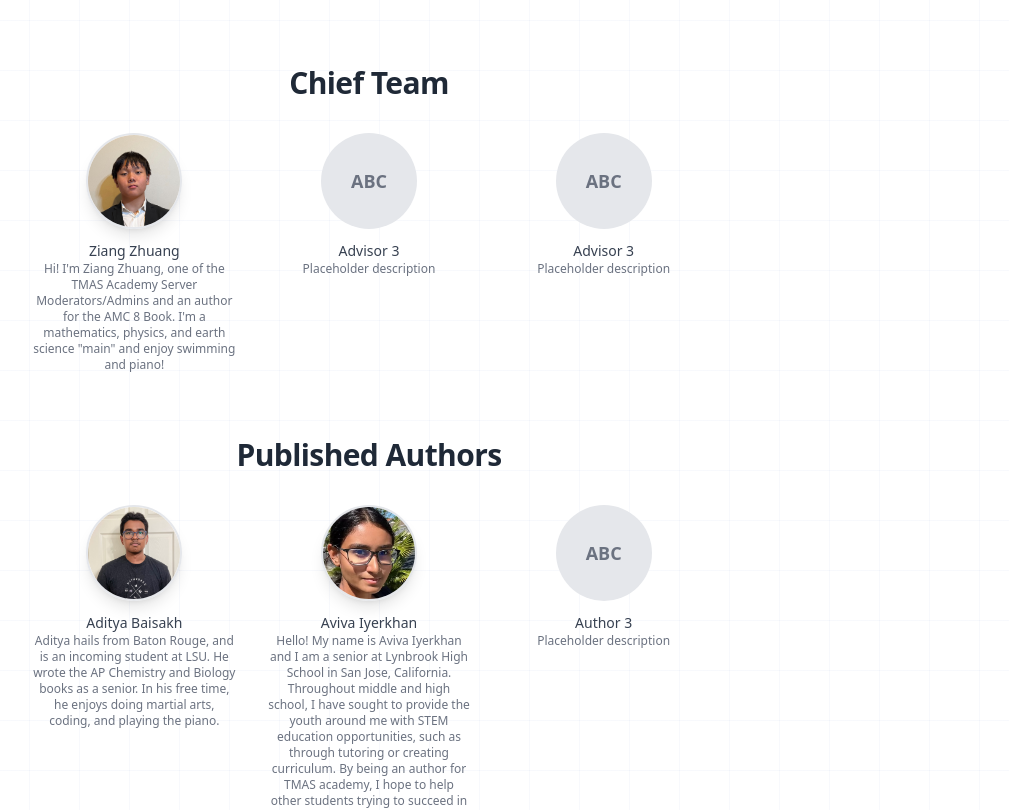
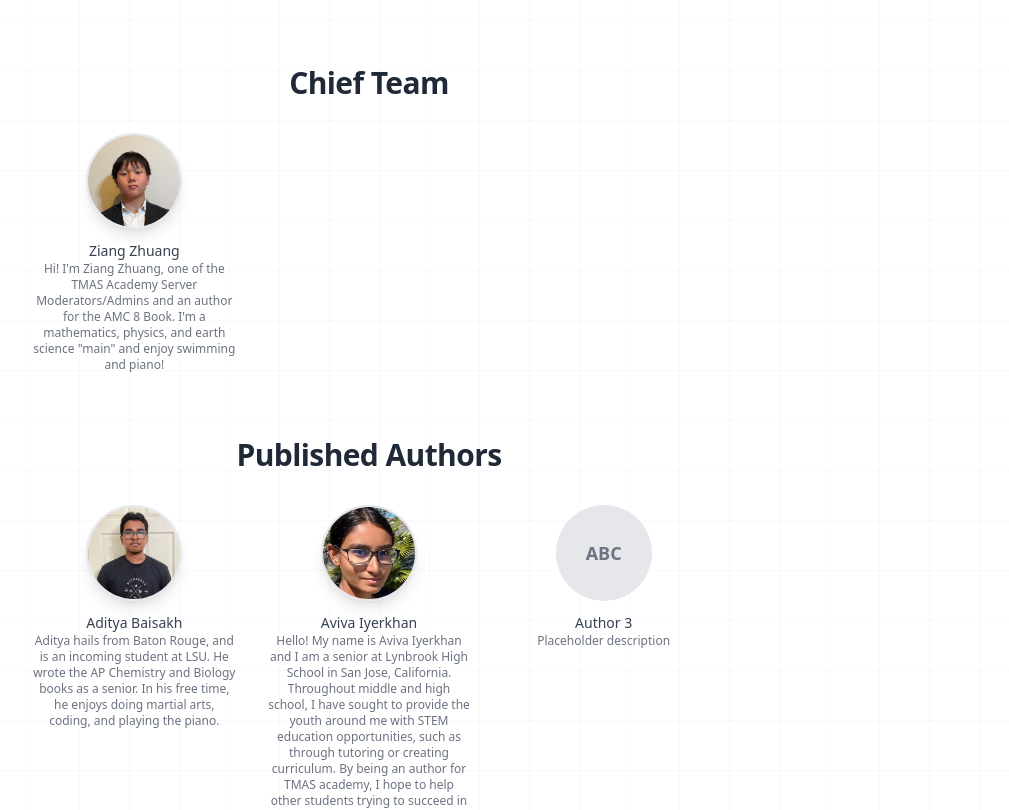
Before and after one commit to ritvikrustagi/tmas_website, a Next.js app: page /about in a window 1280 px wide. Shown: the part 1180-1990 px from the top of the page, without its empty margins (271-1280 px from the left). Built offline with nearby package versions, Linux system fonts and the light colour scheme.

Commit message:
refactor: remove placeholder advisor sections and update student description

```diff
--- a/src/app/about/page.tsx
+++ b/src/app/about/page.tsx
@@ -1,3 +1,4 @@
+/* eslint-disable react/no-unescaped-entities */
 'use client'
 
 import React from 'react'
@@ -142,63 +143,6 @@ export default function About() {
                         Hi! I'm Ziang Zhuang, one of the TMAS Academy Server Moderators/Admins and an author for the AMC 8 Book. I'm a mathematics, physics, and earth science "main" and enjoy swimming and piano!
                       </p>
                   </div>
-
-                  {/* Advisor 2 */}
-                  <div className="text-center">
-                    <div
-                      className="w-24 h-24 rounded-full mx-auto mb-3 flex items-center justify-center"
-                      style={{ backgroundColor: isDark ? '#4b5563' : '#e5e7eb' }}
-                    >
-                      <span
-                        className="text-lg font-bold"
-                        style={{ color: isDark ? '#d1d5db' : '#6b7280' }}
-                      >
-                        ABC
-                      </span>
-                    </div>
-                    <p
-                      className="text-sm font-medium"
-                      style={{ color: isDark ? '#d1d5db' : '#374151' }}
-                    >
-                      Advisor 3
-                    </p>
-                    <p
-                        className="text-xs max-w-xs mx-auto"
-                        style={{ color: isDark ? '#9ca3af' : '#6b7280' }}
-                      >
-                        {/* Placeholder description, max 50 words */}
-                        Placeholder description
-                      </p>
-                  </div>
-
-                  {/* Advisor 3 */}
-                  <div className="text-center">
-                    <div
-                      className="w-24 h-24 rounded-full mx-auto mb-3 flex items-center justify-center"
-                      style={{ backgroundColor: isDark ? '#4b5563' : '#e5e7eb' }}
-                    >
-                      <span
-                        className="text-lg font-bold"
-                        style={{ color: isDark ? '#d1d5db' : '#6b7280' }}
-                      >
-                        ABC
-                      </span>
-                    </div>
-                    <p
-                      className="text-sm font-medium"
-                      style={{ color: isDark ? '#d1d5db' : '#374151' }}
-                    >
-                      Advisor 3
-                    </p>
-                    <p
-                        className="text-xs max-w-xs mx-auto"
-                        style={{ color: isDark ? '#9ca3af' : '#6b7280' }}
-                      >
-                        {/* Placeholder description, max 50 words */}
-                        Placeholder description
-                      </p>
-                  </div>
-
                 </div>
               </div>
 
@@ -821,7 +765,7 @@ export default function About() {
                         style={{ color: isDark ? '#9ca3af' : '#6b7280' }}
                       >
                         {/* Placeholder description, max 50 words */}
-                        placeholder
+                        IB student passionate about building innovative digital experiences that are fast, intuitive, and accessible. Part of various clubs like deca, stem, coding club. Also enjoys playing the guitar.
                       </p>
                   </div>
 
```
